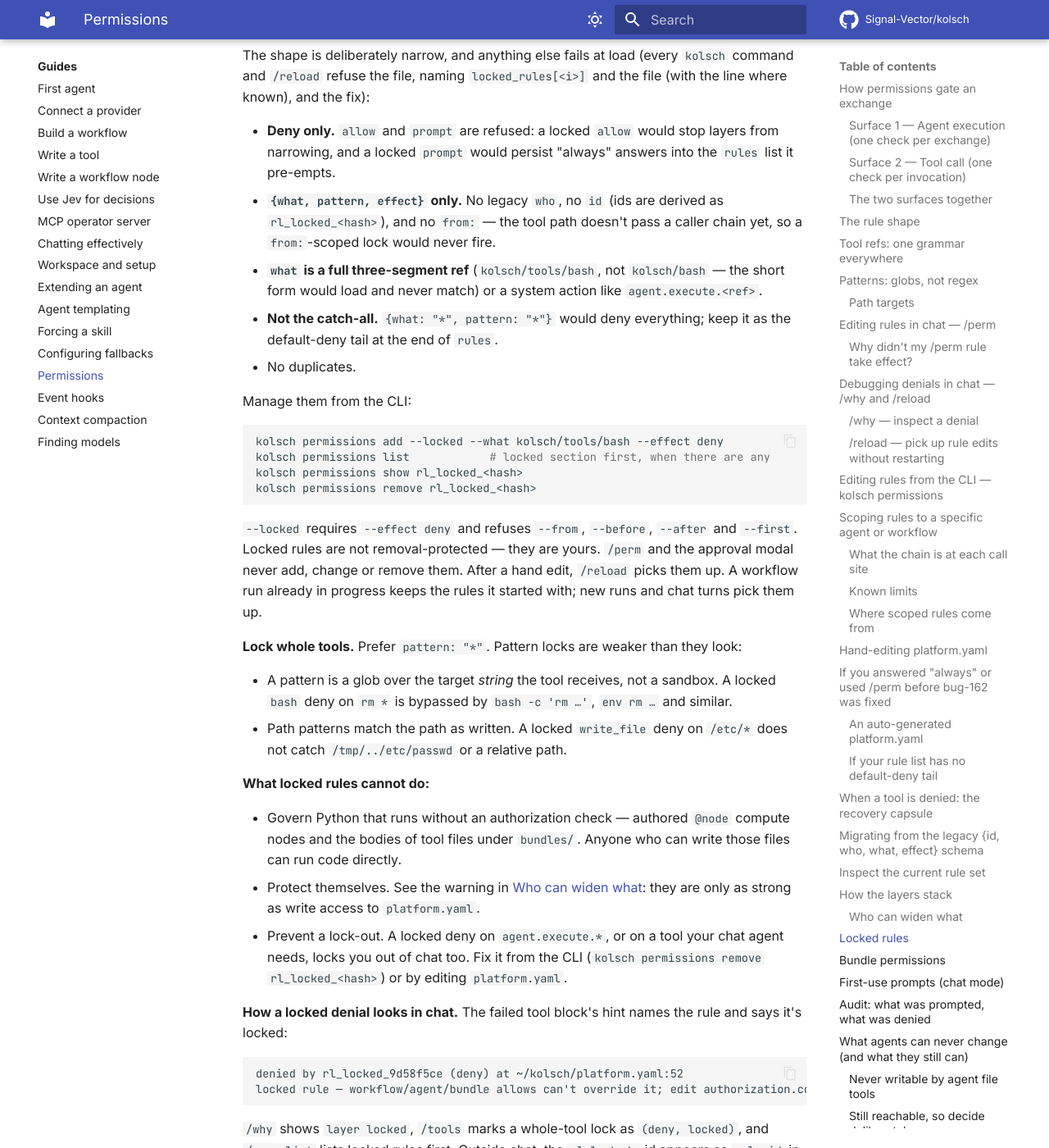
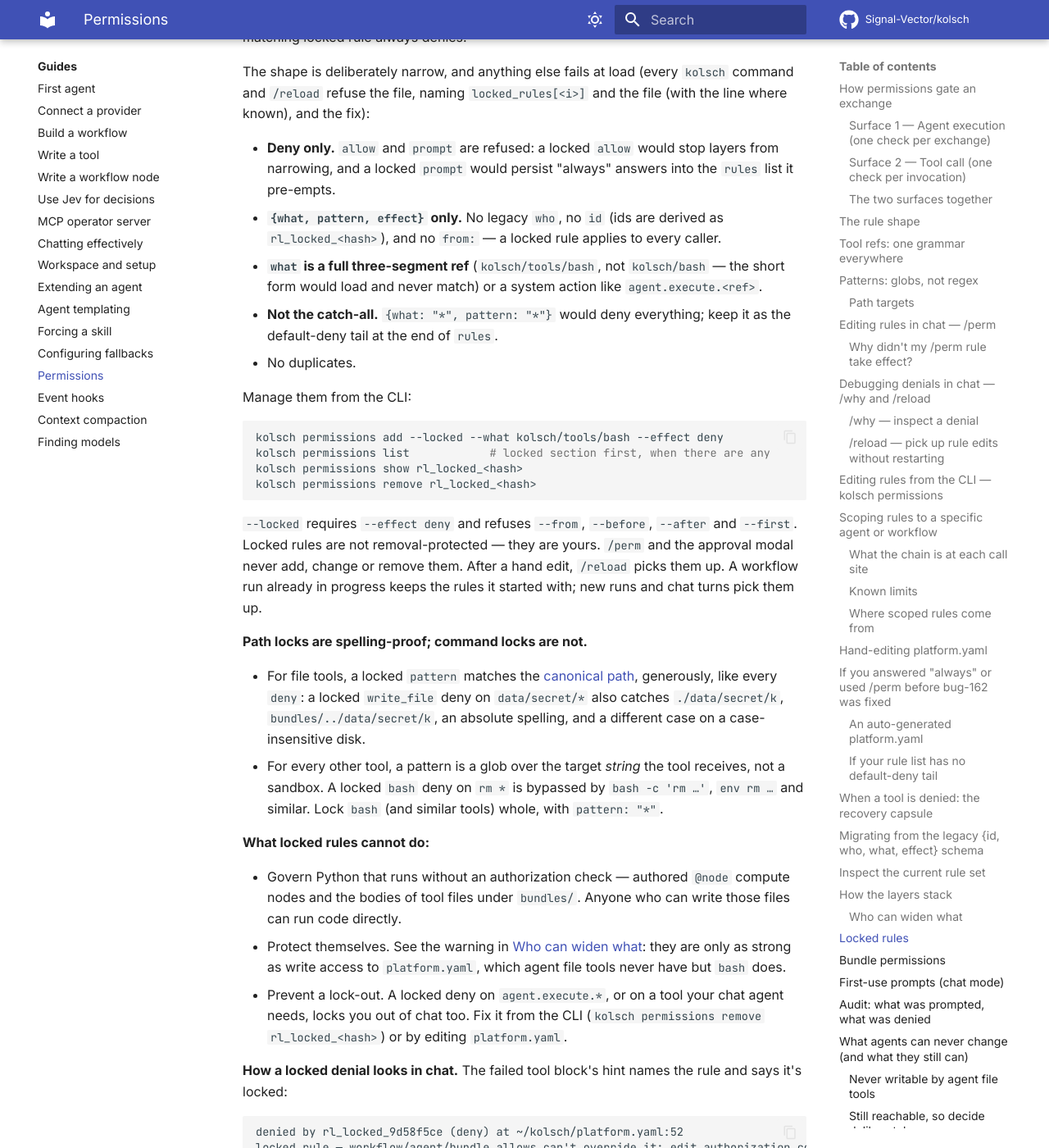
Before and after one commit to Signal-Vector/kolsch, an MkDocs documentation site: the page built from docs/how-to/permissions.md, in a window 1280 px wide and 1400 px high, scrolled down 21461 px. Shown: the whole window at 82% size. Built offline with MkDocs 1.6.1 and Material for MkDocs 9.7.7, drawn with Linux system fonts in a browser that asks for light colours; comment, search, counter and statistics services are not loaded; some of the changed text lies outside the part shown.

Commit message:
feat(authz): adapt locked rules to canonical path matching and the merged stack
Locked file-path denies now match canonically and loosely (path_target
at the locked stage), with a test for ./, .., and case-folded
spellings. New mutate_platform_rules locked-op tests: structural
insert/remove, refusal over an invalid disk list or unknown id, and a
stale-chat interleave that clobbers neither list. Docs: path locks are
spelling-proof while command patterns are still not a sandbox; S1
reflects the protected write floor; the from: refusal no longer claims
the tool path passes no caller chain.

Co-Authored-By: Claude Opus 5.5 <noreply@anthropic.com>

```diff
--- a/docs/how-to/permissions.md
+++ b/docs/how-to/permissions.md
@@ -1036,12 +1036,14 @@ A layer's rules are only as trustworthy as whoever can write its file:
 !!! warning "Write access to `platform.yaml` and `bundles/` is the real boundary"
     "Whoever can write `bundles/`" includes an **agent** whose
     `write_file` rules reach that directory: it can author a workflow
-    whose `policy:` allows `bash`, and run it. An agent that can write
-    `platform.yaml` — or run `bash`, and so `kolsch permissions remove
-    <id>` — can delete a locked rule. No rule in this file defends
-    against that. Keep `write_file` (and `bash`) away from
-    `platform.yaml` and `bundles/` if you rely on locked rules or on
-    the platform list to contain your agents.
+    whose `policy:` allows `bash`, and run it. Agent file tools can
+    never write `platform.yaml` (see
+    [What agents can never change](#what-agents-can-never-change-and-what-they-still-can)),
+    but an agent that can run `bash` can edit it, or run `kolsch
+    permissions remove <id>`, and so delete a locked rule. No rule in
+    this file defends against that. Keep `bash` on `prompt`, and keep
+    `write_file` on `prompt` for `bundles/`, if you rely on locked rules
+    or on the platform list to contain your agents.
 
 ---
 
@@ -1075,9 +1077,8 @@ the fix):
   would stop layers from narrowing, and a locked `prompt` would
   persist "always" answers into the `rules` list it pre-empts.
 - **`{what, pattern, effect}` only.** No legacy `who`, no `id` (ids are
-  derived as `rl_locked_<hash>`), and no `from:` — the tool path
-  doesn't pass a caller chain yet, so a `from:`-scoped lock would never
-  fire.
+  derived as `rl_locked_<hash>`), and no `from:` — a locked rule
+  applies to every caller.
 - **`what` is a full three-segment ref** (`kolsch/tools/bash`, not
   `kolsch/bash` — the short form would load and never match) or a
   system action like `agent.execute.<ref>`.
@@ -1101,14 +1102,17 @@ them. After a hand edit, `/reload` picks them up. A workflow run
 already in progress keeps the rules it started with; new runs and
 chat turns pick them up.
 
-**Lock whole tools.** Prefer `pattern: "*"`. Pattern locks are weaker
-than they look:
+**Path locks are spelling-proof; command locks are not.**
 
-- A pattern is a glob over the target *string* the tool receives, not a
-  sandbox. A locked `bash` deny on `rm *` is bypassed by `bash -c 'rm
-  …'`, `env rm …` and similar.
-- Path patterns match the path as written. A locked `write_file` deny
-  on `/etc/*` does not catch `/tmp/../etc/passwd` or a relative path.
+- For file tools, a locked `pattern` matches the
+  [canonical path](#path-targets), generously, like every `deny`: a
+  locked `write_file` deny on `data/secret/*` also catches
+  `./data/secret/k`, `bundles/../data/secret/k`, an absolute spelling,
+  and a different case on a case-insensitive disk.
+- For every other tool, a pattern is a glob over the target *string*
+  the tool receives, not a sandbox. A locked `bash` deny on `rm *` is
+  bypassed by `bash -c 'rm …'`, `env rm …` and similar. Lock `bash`
+  (and similar tools) whole, with `pattern: "*"`.
 
 **What locked rules cannot do:**
 
@@ -1117,7 +1121,8 @@ than they look:
   Anyone who can write those files can run code directly.
 - Protect themselves. See the warning in
   [Who can widen what](#who-can-widen-what): they are only as strong
-  as write access to `platform.yaml`.
+  as write access to `platform.yaml`, which agent file tools never
+  have but `bash` does.
 - Prevent a lock-out. A locked deny on `agent.execute.*`, or on a tool
   your chat agent needs, locks you out of chat too. Fix it from the
   CLI (`kolsch permissions remove rl_locked_<hash>`) or by editing
```
Also changed, not shown: docs/explanation/secrets-sandbox-authz-contract.md (+11 -7 lines), 3 other files.
